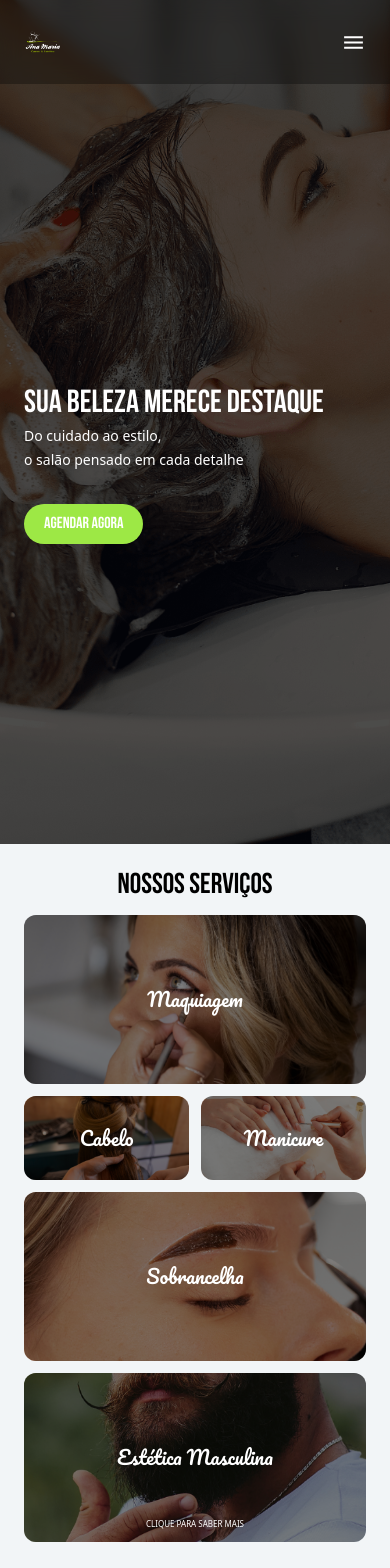
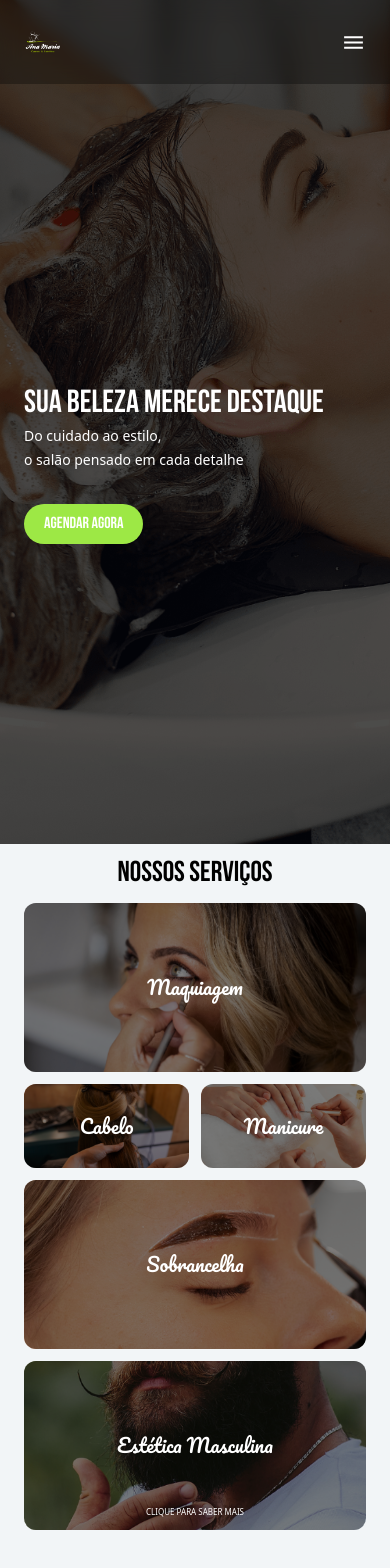
Before and after one commit to DantonBernardo/fulvioeana, a React (Vite) app: page /ana in a window 390 px wide. Shown: the top 1568 px of the page. Built offline with nearby package versions, Linux system fonts and the light colour scheme.

Commit message:
new padding at servicos

```diff
--- a/src/components/Servicos.tsx
+++ b/src/components/Servicos.tsx
@@ -81,7 +81,8 @@ export default function Servicos({ index = 0}) {
       id="servicos"
       className="
         h-auto
-        px-6 py-5
+        px-6 pt-2 pb-5
+        md:pt-5
         2xl:px-40
       "
       style={{ color: textColor }}
```
